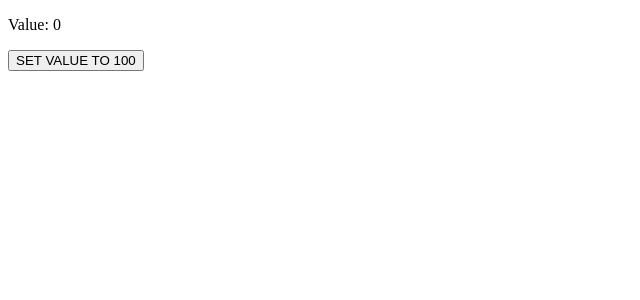
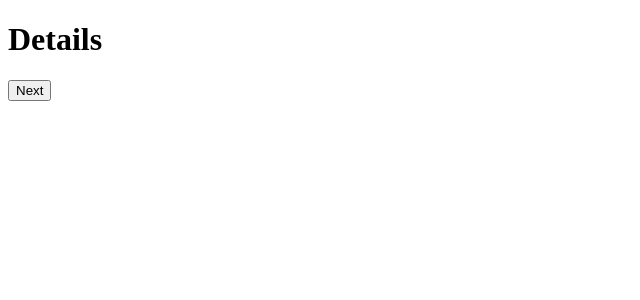
Before and after one commit to dedalusmax/react-typescript, a React (Create React App) app: page / in a window 1280 px wide. Shown: the top 300 px of the page, without its empty margins (0-640 px from the left). Built offline with nearby package versions, Linux system fonts and the light colour scheme; the HTML template or start-up script is replaced by a standard one.

Commit message:
conditional render

```diff
--- a/src/App.tsx
+++ b/src/App.tsx
@@ -1,15 +1,27 @@
-import { useContext } from 'react';
-import { InputValueContext } from './InputValueContext';
+import { useState } from 'react';
 
 export default function App() {
-  const { state, dispatch } = useContext(InputValueContext);
+  const [checkoutStep, setCheckoutStep] = useState("Details");
 
   return (
     <>
-      <p>Value: {state.inputValue}</p>
-      <button onClick={() => dispatch({ type: "SET_INPUT_VALUE_TO_100"})}>
-        SET VALUE TO 100
-      </button>
+      {checkoutStep === 'Details' && (
+        <>
+          <h1>Details</h1>
+          <button type='button' onClick={() => setCheckoutStep("Shipping")}>Next</button>
+        </>
+      )}
+      {checkoutStep === 'Shipping' && (
+        <>
+          <h1>Shipping</h1>
+          <button type='button' onClick={() => setCheckoutStep("Payment")}>Next</button>
+        </>
+      )}
+      {checkoutStep === 'Payment' && (
+        <>
+          <h1>Payment</h1>
+        </>
+      )}
     </>
   );
 }
--- a/src/InputValueContext.tsx
+++ /dev/null
@@ -1,48 +0,0 @@
-import React, { createContext, useReducer } from "react";
-
-type AppState = typeof initialState;
-type Action =
-    | { type: "SET_INPUT_VALUE", payload: number }
-    | { type: "SET_INPUT_VALUE_TO_100" };
-
-interface InputProviderProps {
-    children: React.ReactNode;
-}
-
-const initialState = {
-    inputValue: 0
-};
-
-const reducer = (state: AppState, action: Action) => {
-    switch (action.type) {
-        case "SET_INPUT_VALUE":
-            return {
-                ...state,
-                inputValue: action.payload
-            };
-        case "SET_INPUT_VALUE_TO_100":
-            return {
-                ...state,
-                inputValue: 100
-            };
-        default:
-            return state;
-    }
-};
-
-const InputValueContext = createContext<{
-    state: AppState;
-    dispatch: React.Dispatch<Action>
-}>({ state: initialState, dispatch: () => {} });
-
-function InputValueProvider({ children }: InputProviderProps) {
-    const [state, dispatch] = useReducer(reducer, initialState);
-
-    return (
-        <InputValueContext.Provider value={{ state, dispatch }}>
-            {children}
-        </InputValueContext.Provider>
-    );
-}
-
-export { InputValueContext, InputValueProvider };
--- a/src/index.tsx
+++ b/src/index.tsx
@@ -1,14 +1,11 @@
 import React from 'react';
 import ReactDOM from 'react-dom/client';
 import App from './App';
-import { InputValueProvider } from './InputValueContext';
 
 const root = ReactDOM.createRoot(document.getElementById('root') as HTMLElement);
 
 root.render(
   <React.StrictMode>
-    <InputValueProvider>
       <App />
-    </InputValueProvider>
   </React.StrictMode>
 );
```
